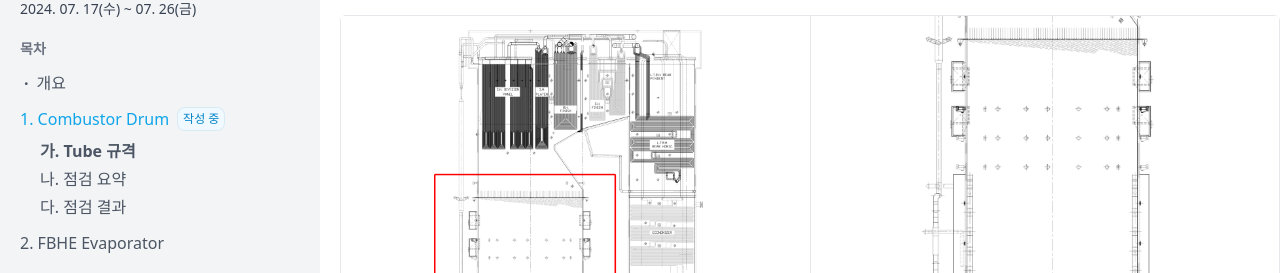
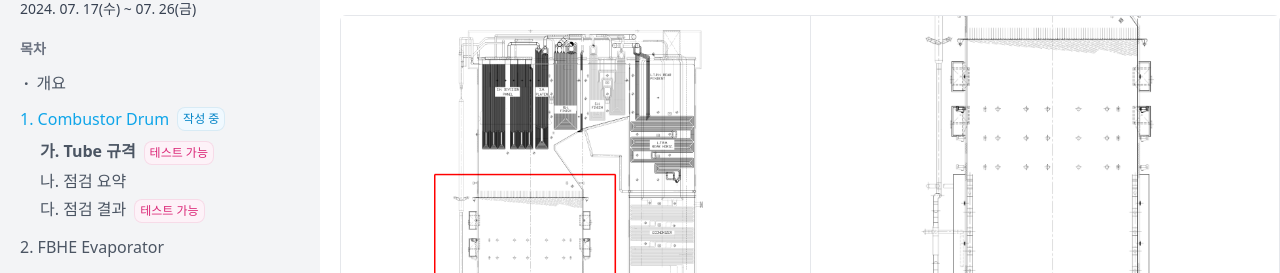
Before and after one commit to bims2/pilot-frontend, a React (Vite) app: page / in a window 1280 px wide. Shown: the part 157-430 px from the top of the page. Built offline with nearby package versions, Linux system fonts and the light colour scheme.

Commit message:
fix: 테스트 가능한 메뉴 badge 추가

```diff
--- a/src/css/styles.css
+++ b/src/css/styles.css
@@ -566,32 +566,16 @@ video {
   position: relative;
 }
 
-.top-\[80px\] {
-  top: 80px;
-}
-
-.bottom-1 {
-  bottom: 0.25rem;
-}
-
-.right-1 {
-  right: 0.25rem;
-}
-
-.top-1 {
-  top: 0.25rem;
-}
-
 .bottom-2 {
   bottom: 0.5rem;
 }
 
-.top-2 {
-  top: 0.5rem;
+.right-2 {
+  right: 0.5rem;
 }
 
-.right-2 {
-  right: 0.5rem;
+.top-\[80px\] {
+  top: 80px;
 }
 
 .col-span-1 {
@@ -687,6 +671,10 @@ video {
   height: 24rem;
 }
 
+.h-\[460px\] {
+  height: 460px;
+}
+
 .h-\[80px\] {
   height: 80px;
 }
@@ -697,18 +685,6 @@ video {
 
 .h-px {
   height: 1px;
-}
-
-.h-\[630px\] {
-  height: 630px;
-}
-
-.h-\[450px\] {
-  height: 450px;
-}
-
-.h-\[460px\] {
-  height: 460px;
 }
 
 .min-h-72 {
@@ -870,9 +846,18 @@ video {
   background-color: rgb(255 255 255 / var(--tw-bg-opacity));
 }
 
+.bg-pink-50 {
+  --tw-bg-opacity: 1;
+  background-color: rgb(253 242 248 / var(--tw-bg-opacity));
+}
+
 .object-contain {
   -o-object-fit: contain;
      object-fit: contain;
+}
+
+.p-1 {
+  padding: 0.25rem;
 }
 
 .p-1\.5 {
@@ -893,10 +878,6 @@ video {
 
 .p-5 {
   padding: 1.25rem;
-}
-
-.p-1 {
-  padding: 0.25rem;
 }
 
 .px-1 {
@@ -1003,6 +984,11 @@ video {
   color: rgb(1 64 153 / var(--tw-text-opacity));
 }
 
+.text-pink-600 {
+  --tw-text-opacity: 1;
+  color: rgb(219 39 119 / var(--tw-text-opacity));
+}
+
 .text-sky-500 {
   --tw-text-opacity: 1;
   color: rgb(14 165 233 / var(--tw-text-opacity));
@@ -1021,6 +1007,11 @@ video {
 .text-slate-900 {
   --tw-text-opacity: 1;
   color: rgb(15 23 42 / var(--tw-text-opacity));
+}
+
+.text-gray-300 {
+  --tw-text-opacity: 1;
+  color: rgb(209 213 219 / var(--tw-text-opacity));
 }
 
 .text-gray-400 {
@@ -1050,6 +1041,10 @@ video {
   --tw-ring-inset: inset;
 }
 
+.ring-pink-700\/10 {
+  --tw-ring-color: rgb(190 24 93 / 0.1);
+}
+
 .ring-sky-700\/10 {
   --tw-ring-color: rgb(3 105 161 / 0.1);
 }
@@ -1067,28 +1062,14 @@ video {
   background-color: rgb(229 231 235 / var(--tw-bg-opacity));
 }
 
-.hover\:border-0:hover {
-  border-width: 0px;
-}
-
-.hover\:bg-gray-100:hover {
-  --tw-bg-opacity: 1;
-  background-color: rgb(243 244 246 / var(--tw-bg-opacity));
-}
-
 .hover\:bg-gray-50:hover {
   --tw-bg-opacity: 1;
   background-color: rgb(249 250 251 / var(--tw-bg-opacity));
 }
 
-.hover\:bg-blue-100:hover {
-  --tw-bg-opacity: 1;
-  background-color: rgb(219 234 254 / var(--tw-bg-opacity));
-}
-
-.hover\:bg-sky-500:hover {
-  --tw-bg-opacity: 1;
-  background-color: rgb(14 165 233 / var(--tw-bg-opacity));
+.hover\:text-gray-700:hover {
+  --tw-text-opacity: 1;
+  color: rgb(55 65 81 / var(--tw-text-opacity));
 }
 
 .hover\:text-gray-900:hover {
@@ -1104,21 +1085,6 @@ video {
 .hover\:text-sky-600:hover {
   --tw-text-opacity: 1;
   color: rgb(2 132 199 / var(--tw-text-opacity));
-}
-
-.hover\:text-white:hover {
-  --tw-text-opacity: 1;
-  color: rgb(255 255 255 / var(--tw-text-opacity));
-}
-
-.hover\:text-gray-700:hover {
-  --tw-text-opacity: 1;
-  color: rgb(55 65 81 / var(--tw-text-opacity));
-}
-
-.hover\:ring-sky-500:hover {
-  --tw-ring-opacity: 1;
-  --tw-ring-color: rgb(14 165 233 / var(--tw-ring-opacity));
 }
 
 .hover\:after\:absolute:hover::after {
--- a/src/pages/ReportWrite.jsx
+++ b/src/pages/ReportWrite.jsx
@@ -4,11 +4,13 @@ import InspectionDetails from '@/report/InspectionDetails';
 import { InspectionDetailsProvider } from '@/report/InspectionDetailsContext';
 
 const badgeClassName = 'ml-2 inline-flex items-center rounded-lg bg-sky-50 px-1.5 py-1 text-xs font-medium text-sky-600 ring-1 ring-inset ring-sky-700/10';
+const availableBadgeClassName = 'ml-2 inline-flex items-center rounded-lg bg-pink-50 px-1.5 py-1 text-xs font-medium text-pink-600 ring-1 ring-inset ring-pink-700/10';
 
 const linkClassName = 'text-gray-600 hover:text-gray-900 cursor-pointer';
-const linkActiveClassName = 'font-semibold'
+const linkActiveClassName = 'font-bold'
 
 const liClassName = 'text-gray-600 hover:text-gray-900 cursor-pointer'
+const disabledClassName = 'text-gray-600';
 const tocTitleClassName = 'mb-3 text-gray-500 font-semibold text-sm'
 
 const thClassName = 'border font-semibold p-3 text-slate-900 text-left';
@@ -87,17 +89,23 @@ const ReportWrite = () => {
                             <span className={badgeClassName}>작성 중</span>
                         </div>
                         <ul className="ml-5 flex flex-col gap-1">
-                            <li className={`${linkClassName} ${page == 1 && linkActiveClassName}`} onClick={handleClickOverviewLink}>가. Tube 규격</li>
+                            <li className={`${linkClassName} ${page == 1 && linkActiveClassName}`} onClick={handleClickOverviewLink}>
+                                가. Tube 규격
+                                <span className={availableBadgeClassName}>테스트 가능</span>
+                            </li>
                             <li className={`${linkClassName}`} onClick={handleClickOverviewLink}>나. 점검 요약</li>
-                            <li className={`${linkClassName} ${page == 2 && linkActiveClassName}`} onClick={handleClickInspectionDetailsLink}>다. 점검 결과</li>
+                            <li className={`${linkClassName} ${page == 2 && linkActiveClassName}`} onClick={handleClickInspectionDetailsLink}>
+                                다. 점검 결과
+                                <span className={availableBadgeClassName}>테스트 가능</span>
+                            </li>
                         </ul>
                     </div>
                 </li>
-                <li className={liClassName}>2. FBHE Evaporator</li>
-                <li className={liClassName}>3. FBHE SH1-2</li>
-                <li className={liClassName}>4. FBHE SH2-1</li>
-                <li className={liClassName}>5. FBHE SH2-2</li>
-                <li className={liClassName}>6. Back Pass(& Eco1)</li>
+                <li className={disabledClassName}>2. FBHE Evaporator</li>
+                <li className={disabledClassName}>3. FBHE SH1-2</li>
+                <li className={disabledClassName}>4. FBHE SH2-1</li>
+                <li className={disabledClassName}>5. FBHE SH2-2</li>
+                <li className={disabledClassName}>6. Back Pass(& Eco1)</li>
             </ul>
         </section>
         <section className="flex-1 bd-main py-10">
```
